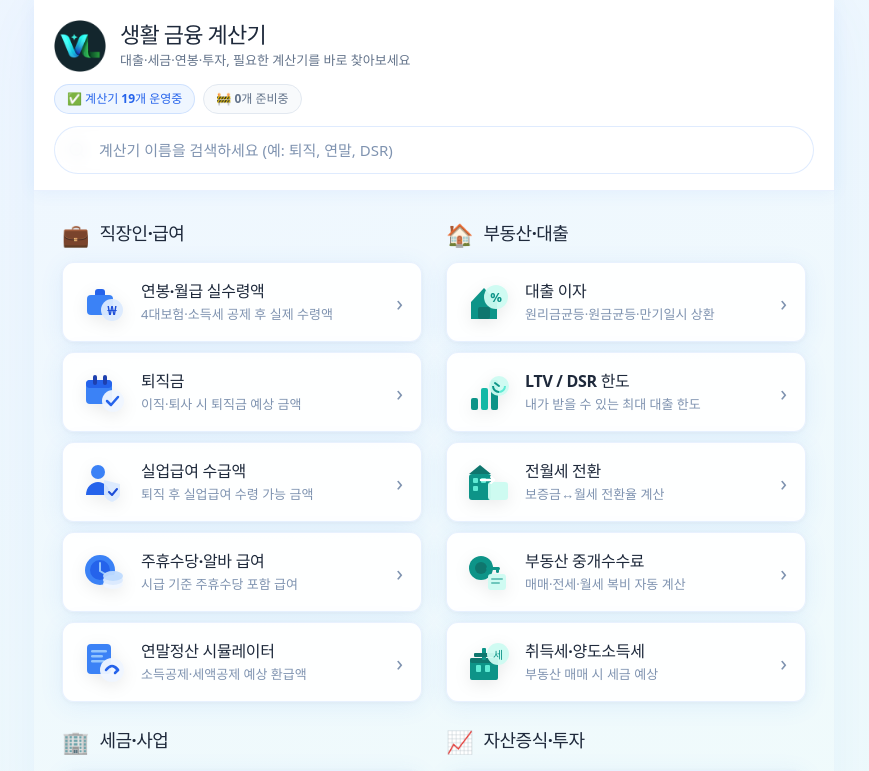
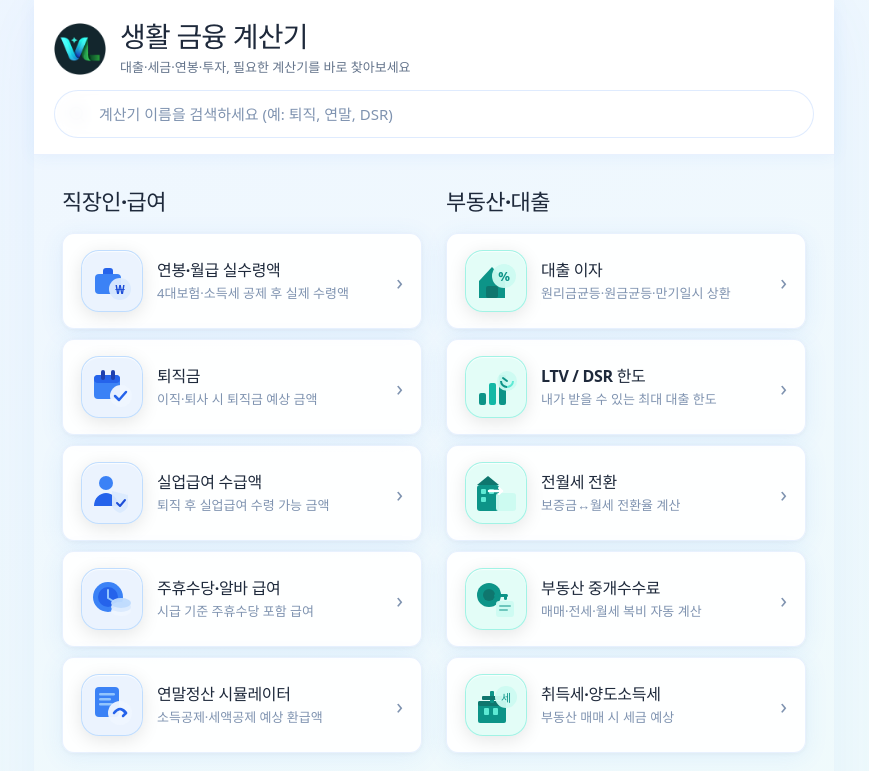
Before and after one commit to bk881234-cyber/financial-calculator, a React (Vite) app: page / in a window 1280 px wide. Shown: the top 771 px of the page, without its empty margins (206-1075 px from the left). Built offline with nearby package versions, Linux system fonts and the light colour scheme; a web font is replaced by a local one.

Commit message:
feat: UI polish - glassmorphism icons, larger title, remove stats, inline InfoGuide

```diff
--- a/src/components/ui/InfoGuide.jsx
+++ b/src/components/ui/InfoGuide.jsx
@@ -1,15 +1,9 @@
 import { IconBook } from '../Icons';
 
-export default function InfoGuide({ title = '이 계산과 관련된 필수 금융상식', children }) {
+export default function InfoGuide({ children }) {
   return (
     <div className="info-guide-wrap" style={{ marginBottom: 18 }}>
-      <div className="info-guide-btn" style={{ cursor: 'default' }}>
-        <span style={{ display: 'flex', alignItems: 'center', gap: '8px', color: 'var(--blue-600)' }}>
-          <IconBook size={20} /> <strong style={{color: 'var(--text-primary)'}}>{title}</strong>
-        </span>
-      </div>
       <div className="info-guide-content">
-        <hr style={{border: 'none', borderTop: '1px solid var(--border-color)', margin: '0 0 16px 0', opacity: 0.5}} />
         {children}
       </div>
     </div>
--- a/src/index.css
+++ b/src/index.css
@@ -1063,15 +1063,14 @@ input, select, textarea, button { font-family: inherit; font-size: inherit; }
 }
 
 .portal-category-emoji {
-  font-size: 22px;
-  line-height: 1;
+  display: none;
 }
 
 .portal-category-title {
-  font-size: 18px;
-  font-weight: 800;
+  font-size: 22px;
+  font-weight: 900;
   color: var(--text-primary);
-  letter-spacing: -0.5px;
+  letter-spacing: -0.6px;
   margin: 0;
 }
 
@@ -1117,30 +1116,34 @@ input, select, textarea, button { font-family: inherit; font-size: inherit; }
   opacity: 0.72;
 }
 
-/* ── 카드 아이콘 ── */
+/* ── 카드 아이콘 (glassmorphism) ── */
 .portal-card-icon {
-  width: 46px;
-  height: 46px;
+  width: 62px;
+  height: 62px;
   display: flex;
   align-items: center;
   justify-content: center;
   font-size: 22px;
   flex-shrink: 0;
-  /* SVG icons 자체에 입체감을 주기 위한 부드러운 그림자 */
-  filter: drop-shadow(0 4px 8px rgba(0,0,0,0.08));
-  transition: transform 0.2s ease, filter 0.2s ease;
+  border-radius: 18px;
+  backdrop-filter: blur(12px);
+  -webkit-backdrop-filter: blur(12px);
+  background: rgba(255,255,255,0.55);
+  border: 1.5px solid rgba(255,255,255,0.75);
+  box-shadow: 0 4px 18px rgba(0,0,0,0.10), inset 0 1px 1px rgba(255,255,255,0.8);
+  transition: transform 0.22s ease, box-shadow 0.22s ease;
 }
 
 .portal-card--available:hover .portal-card-icon {
-  transform: translateY(-2px) scale(1.05);
-  filter: drop-shadow(0 6px 12px rgba(0,0,0,0.12));
+  transform: translateY(-2px) scale(1.06);
+  box-shadow: 0 8px 28px rgba(0,0,0,0.14), inset 0 1px 1px rgba(255,255,255,0.8);
 }
 
-/* 색상 테마 - SVG의 currentColor와 연동됨 */
-.portal-card-icon--blue   { color: var(--blue-500); }
-.portal-card-icon--teal   { color: var(--teal-500); }
-.portal-card-icon--purple { color: #8B5CF6; }
-.portal-card-icon--green  { color: #10B981; }
+/* 색상 테마 */
+.portal-card-icon--blue   { background: rgba(219,234,254,0.55); border-color: rgba(147,197,253,0.5); }
+.portal-card-icon--teal   { background: rgba(204,251,241,0.55); border-color: rgba(94,234,212,0.5); }
+.portal-card-icon--purple { background: rgba(237,233,254,0.55); border-color: rgba(196,181,253,0.5); }
+.portal-card-icon--green  { background: rgba(209,250,229,0.55); border-color: rgba(110,231,183,0.5); }
 
 /* ── 카드 텍스트 ── */
 .portal-card-body {
--- a/src/pages/HomePage.jsx
+++ b/src/pages/HomePage.jsx
@@ -79,7 +79,6 @@ function CategorySection({ category }) {
   return (
     <section className="portal-category">
       <div className="portal-category-header">
-        <span className="portal-category-emoji">{category.emoji}</span>
         <h2 className="portal-category-title">{category.label}</h2>
       </div>
       <div className="portal-card-grid">
@@ -119,22 +118,14 @@ export default function HomePage() {
         <div className="portal-home-header-inner">
           <img src="/vl_icon.png" alt="로고" className="portal-home-logo" />
           <div>
-            <h1 className="portal-home-title">생활 금융 계산기</h1>
+            <h1 className="portal-home-title" style={{ fontSize: '28px', fontWeight: 900, letterSpacing: '-0.8px' }}>생활 금융 계산기</h1>
             <p className="portal-home-subtitle">
               대출·세금·연봉·투자, 필요한 계산기를 바로 찾아보세요
             </p>
           </div>
         </div>
 
-        {/* 통계 뱃지 */}
-        <div className="portal-stats">
-          <span className="portal-stat-badge">
-            ✅ 계산기 {availableCount}개 운영중
-          </span>
-          <span className="portal-stat-badge portal-stat-badge--muted">
-            🚧 {totalCount - availableCount}개 준비중
-          </span>
-        </div>
+
 
         {/* 검색창 */}
         <div className="portal-search-wrap">
```
